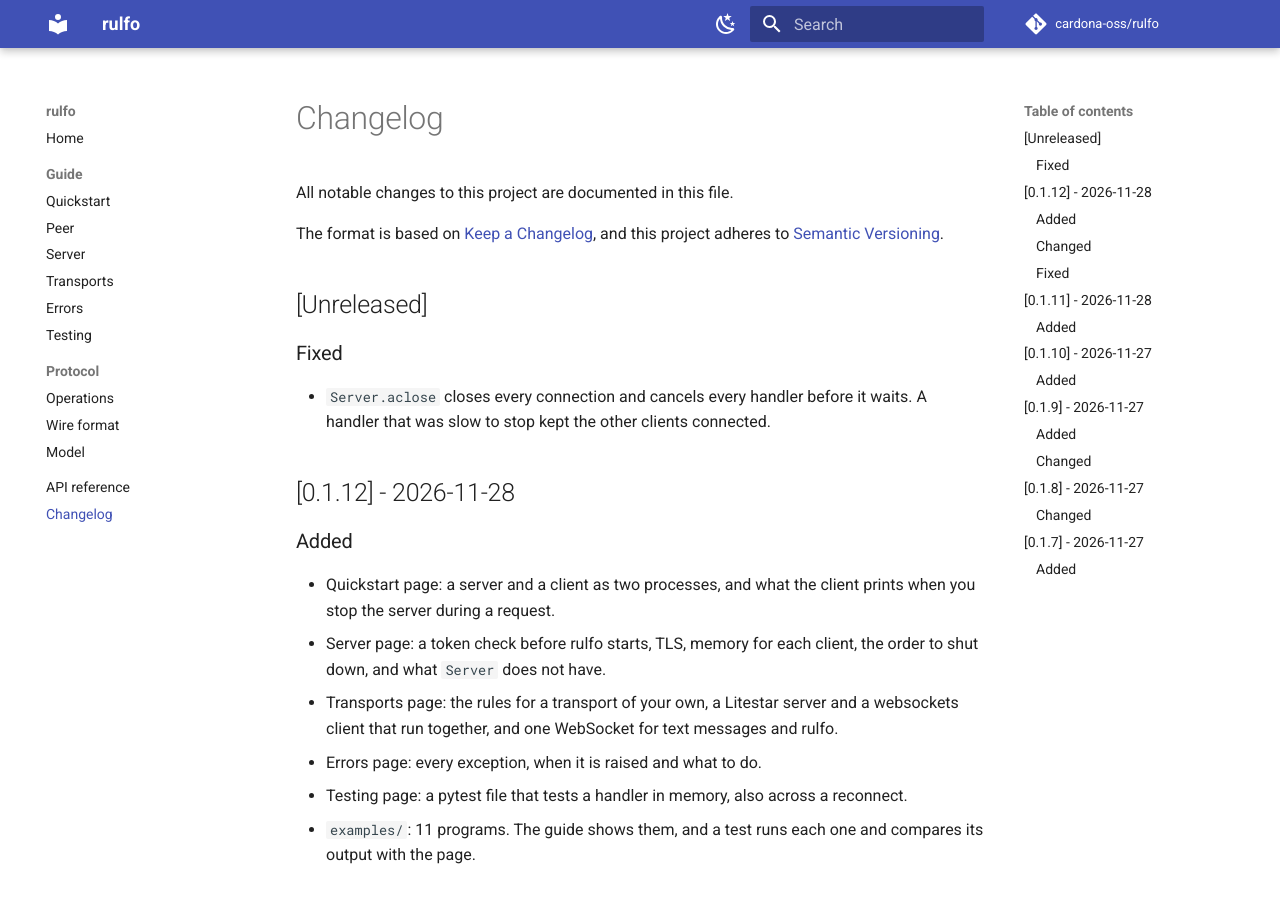
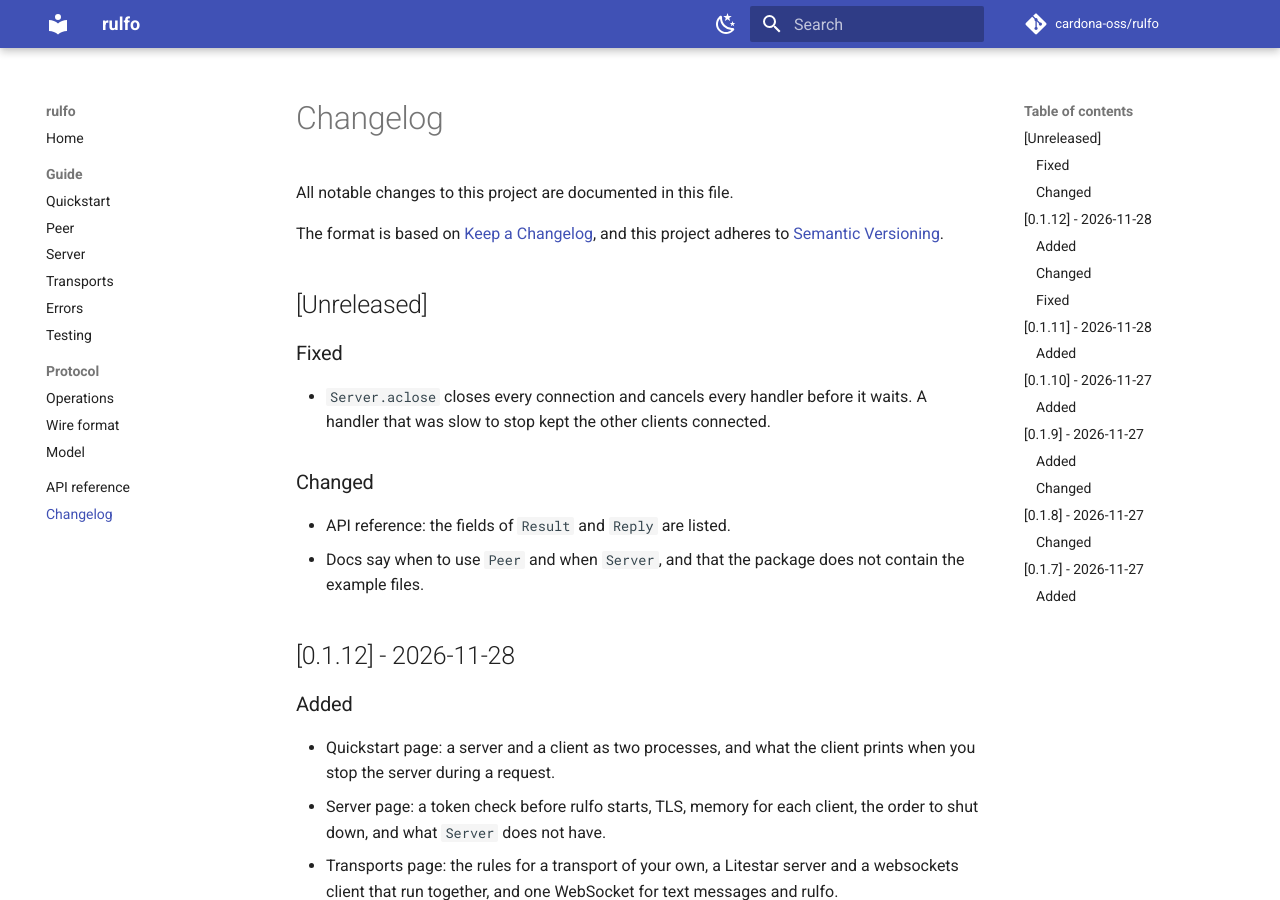
Before and after one commit to jorgeecardona/rulfo, an MkDocs documentation site: the page built from docs/changelog.md, in a window 1280 px wide and 900 px high. Built offline with MkDocs 1.6.1 and Material for MkDocs 9.7.7, drawn with Linux system fonts in a browser that asks for light colours; comment, search, counter and statistics services are not loaded.

Commit message:
docs: Peer or Server, where the example files are, and the fields of Result and Reply

```diff
--- a/CHANGELOG.md
+++ b/CHANGELOG.md
@@ -11,6 +11,12 @@ and this project adheres to [Semantic Versioning](https://semver.org/spec/v2.0.0
 
 - `Server.aclose` closes every connection and cancels every handler before it waits. A handler
   that was slow to stop kept the other clients connected.
+
+### Changed
+
+- API reference: the fields of `Result` and `Reply` are listed.
+- Docs say when to use `Peer` and when `Server`, and that the package does not contain the
+  example files.
 
 ## [0.1.12] - 2026-11-28
 
--- a/src/rulfo/__init__.py
+++ b/src/rulfo/__init__.py
@@ -25,7 +25,7 @@ from rulfo._types import (
     RulfoError,
 )
 
-__version__ = "0.1.13"  # the single source of truth; pyproject reads it via [tool.hatch.version]
+__version__ = "0.1.14"  # the single source of truth; pyproject reads it via [tool.hatch.version]
 
 __all__ = [
     "Busy",
```
Also changed, not shown: README.md (+3 -0 lines), docs/quickstart.md (+5 -4 lines), docs/testing.md (+2 -1 lines), 1 other file.
